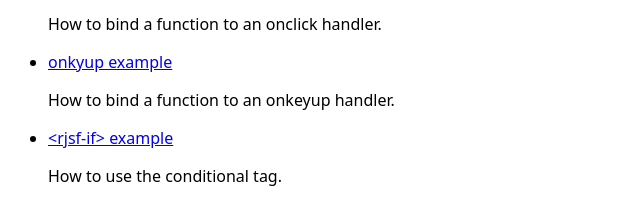
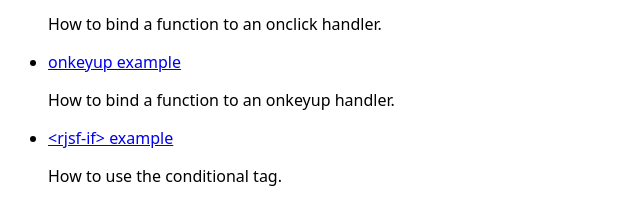
Before and after one commit to Mellen/rjsf, a plain HTML site: page examples/index.html in a window 1280 px wide. Shown: the part 249-467 px from the top of the page, 0-640 px from the left. Drawn offline with Linux system fonts and the light colour scheme.

Commit message:
fixt typo

```diff
--- a/examples/index.html
+++ b/examples/index.html
@@ -27,7 +27,7 @@
       </li>
       <li>
         <p>
-          <a href="onkeyup.html">onkyup example</a>
+          <a href="onkeyup.html">onkeyup example</a>
         </p>
         <p>
           How to bind a function to an onkeyup handler.
```
